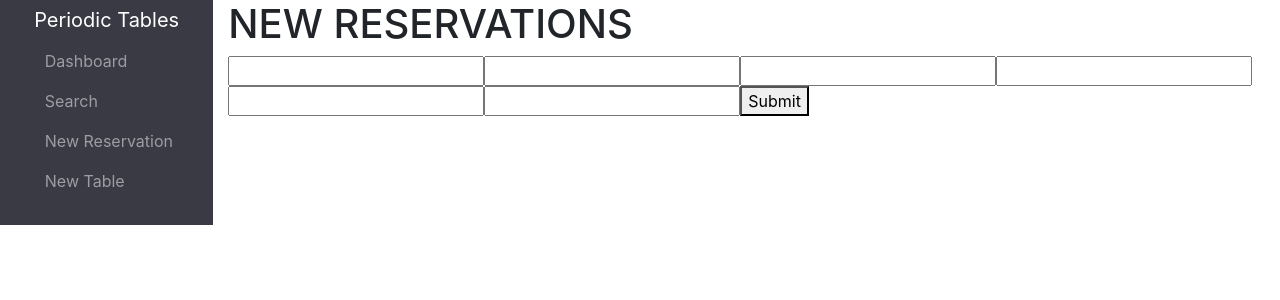
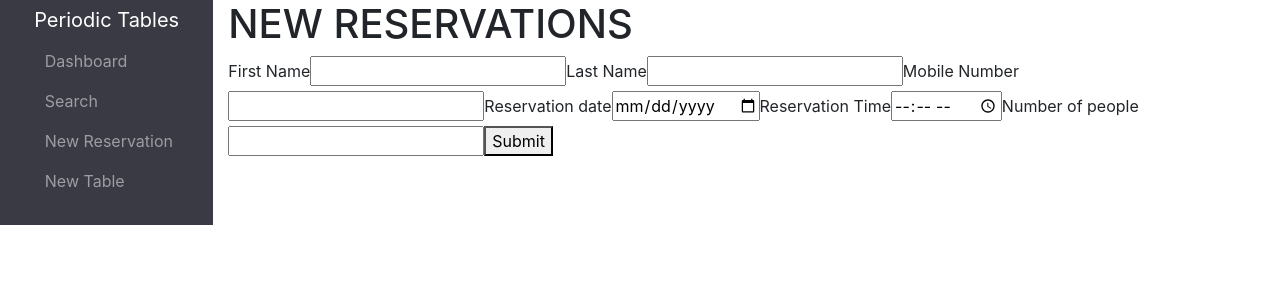
Before and after one commit to Thinkful-Ed/starter-restaurant-reservation, a React (Create React App) app in the folder front-end/: page /reservations/new in a window 1280 px wide. Shown: the top 300 px of the page. Built offline with nearby package versions, Linux system fonts and the light colour scheme; no server answers; a web font is replaced by a local one.

Commit message:
newReservation form successfully submits a post request to the backend

```diff
--- a/front-end/src/reservations/NewReservation.js
+++ b/front-end/src/reservations/NewReservation.js
@@ -19,21 +19,28 @@ function NewReservation() {
       },
       body: JSON.stringify({
         data: {
-          first_name: "first",
-          last_name: "last",
-          mobile_number: "800-555-1212",
-          reservation_date: "2025-01-01",
-          reservation_time: "17:30",
-          people: 2,
+          first_name: event.target.elements.first_name.value,
+          last_name: event.target.elements.last_name.value,
+          mobile_number: event.target.elements.mobile_number.value,
+          reservation_date: event.target.elements.reservation_date.value,
+          reservation_time: event.target.elements.reservation_time.value,
+          people: parseInt(event.target.elements.people.value),
+          // first_name: "first",
+          // last_name: "last",
+          // mobile_number: "800-555-1212",
+          // reservation_date: "2025-01-01",
+          // reservation_time: "17:30",
+          // people: 2,
         },
       }),
+      // first_name: "first",
+      // last_name: "last",
+      // mobile_number: "800-555-1212",
+      // reservation_date: "2025-01-01",
+      // reservation_time: "17:30",
+      // people: 2,
+      // body: JSON.stringify({
 
-      // body: JSON.stringify({
-      //   first_name: event.target.first_name.value,
-      //   mobile_number: event.target.mobile_number.value,
-      //   reservation_date: event.target.reservation_date.value,
-      //   reservation_time: event.target.reservation_time.value,
-      //   people: event.target.people.value,
       // }),
     });
   }
@@ -42,17 +49,29 @@ function NewReservation() {
     <div>
       <h1>NEW RESERVATIONS</h1>
       <form onSubmit={onSubmit}>
-        <input name="first_name"></input>
+        <label for="first_name">First Name</label>
+        <input name="first_name" id="first_name" type="text"></input>
 
-        <input name="last_name"></input>
+        <label for="last_name">Last Name</label>
+        <input name="last_name" id="last_name" type="text"></input>
 
-        <input name="mobile_number"></input>
+        <label for="mobile_number">Mobile Number</label>
+        <input name="mobile_number" id="mobile_number" type="tel"></input>
 
-        <input name="reservation_date"></input>
+        <label for="reservation_date">Reservation date</label>
+        <input
+          name="reservation_date"
+          id="reservation date"
+          type="date"></input>
 
-        <input name="reservation_time"></input>
+        <label for="reservation_time">Reservation Time</label>
+        <input
+          name="reservation_time"
+          id="reservation_time"
+          type="time"></input>
 
-        <input name="people"></input>
+        <label for="people">Number of people</label>
+        <input name="people" id="people" type="number"></input>
 
         <button type="submit">Submit</button>
       </form>
```
